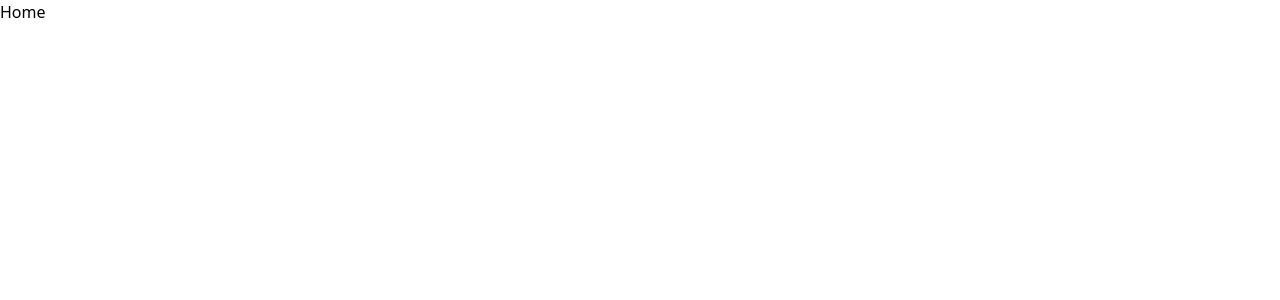
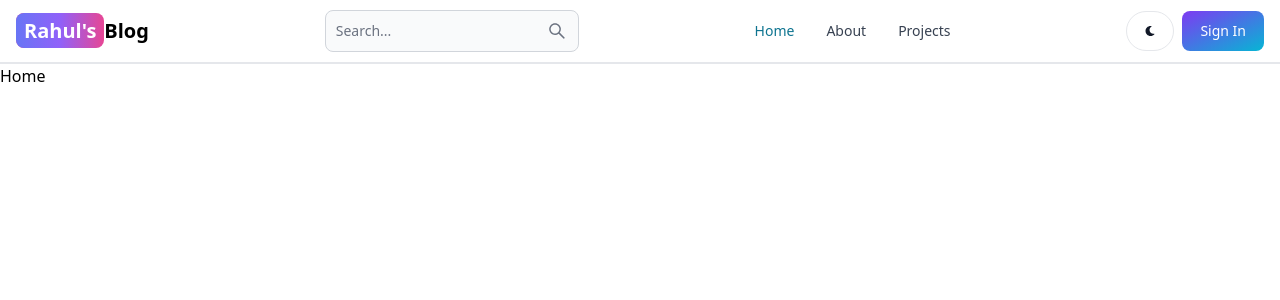
Before and after one commit to rahulchoudhary7/MERN-Blog, a React (Vite) app in the folder client/: page / in a window 1280 px wide. Shown: the top 300 px of the page. Built offline with nearby package versions, Linux system fonts and the light colour scheme.

Commit message:
create the header section

```diff
--- a/client/package.json
+++ b/client/package.json
@@ -10,8 +10,10 @@
     "preview": "vite preview"
   },
   "dependencies": {
+    "flowbite-react": "^0.8.0",
     "react": "^18.2.0",
     "react-dom": "^18.2.0",
+    "react-icons": "^5.0.1",
     "react-router-dom": "^6.22.3"
   },
   "devDependencies": {
--- a/client/src/App.jsx
+++ b/client/src/App.jsx
@@ -1,26 +1,24 @@
 import { BrowserRouter, Routes, Route } from 'react-router-dom'
-import Home from "./pages/Home"
-import About from "./pages/About"
+import Home from './pages/Home'
+import About from './pages/About'
 import Signin from './pages/Signin'
 import Signup from './pages/Signup'
 import Dashboard from './pages/Dashboard'
 import Projects from './pages/Projects'
+import Header from './components/Header'
 
 export default function App() {
   return (
-
-       <BrowserRouter>
+    <BrowserRouter>
+      <Header/>
       <Routes>
-        <Route path='/' element={<Home/>}/>
-        <Route path='/about' element={<About/>}/>
-        <Route path ='/sign-in' element={<Signin/>}/>
-        <Route path ='/sign-up' element={<Signup/>}/>
-        <Route path='/dashboard' element={<Dashboard/>}/>
-        <Route path='/projects' element={<Projects/>}/>
-
+        <Route path='/' element={<Home />} />
+        <Route path='/about' element={<About />} />
+        <Route path='/sign-in' element={<Signin />} />
+        <Route path='/sign-up' element={<Signup />} />
+        <Route path='/dashboard' element={<Dashboard />} />
+        <Route path='/projects' element={<Projects />} />
       </Routes>
     </BrowserRouter>
-
-
   )
 }
--- /dev/null
+++ b/client/src/components/Header.jsx
@@ -0,0 +1,53 @@
+import { Button, Navbar, TextInput } from 'flowbite-react'
+import { Link, useLocation } from 'react-router-dom'
+import { AiOutlineSearch } from 'react-icons/ai'
+import { FaMoon } from 'react-icons/fa'
+function Header() {
+  const path = useLocation().pathname
+  return (
+    <Navbar className='border-b-2'>
+      <Link
+        to={'/'}
+        className='self-center whitespace-nowrap text-sm sm:text-xl font-semibold dark:text-white'
+      >
+        <span className='px-2 py-1 bg-gradient-to-r from-indigo-500 via-purple-500 to bg-pink-500 rounded-lg text-white'>
+          Rahul's
+        </span>
+        Blog
+      </Link>
+      <form>
+        <TextInput
+          type='text'
+          placeholder='Search...'
+          rightIcon={AiOutlineSearch}
+          className='hidden lg:inline'
+        />
+      </form>
+      <Button className='w-12 h-10 lg:hidden' color='gray' pill>
+        <AiOutlineSearch />
+      </Button>
+      <div className='flex gap-2 md:order-2'>
+        <Button className='w-12 h-10 hidden sm:inline' color='gray' pill>
+          <FaMoon />
+        </Button>
+        <Link to={'/signin'}>
+          <Button gradientDuoTone='purpleToBlue'>Sign In</Button>
+        </Link>
+        <Navbar.Toggle />
+      </div>
+      <Navbar.Collapse>
+        <Navbar.Link active={path === '/'} as={'div'}>
+          <Link to={'/'}>Home</Link>
+        </Navbar.Link>
+        <Navbar.Link active={path === '/about'} as={'div'}>
+          <Link to={'/about'}>About</Link>
+        </Navbar.Link>
+        <Navbar.Link active={path === '/projects'} as={'div'}>
+          <Link to={'/projects'}>Projects</Link>
+        </Navbar.Link>
+      </Navbar.Collapse>
+    </Navbar>
+  )
+}
+
+export default Header
--- a/client/tailwind.config.js
+++ b/client/tailwind.config.js
@@ -1,8 +1,9 @@
 /** @type {import('tailwindcss').Config} */
+const flowbite = require('flowbite-react/tailwind')
 export default {
-  content: ['./index.html', './src/**/*.{js,ts,jsx,tsx}'],
+  content: ['./index.html', './src/**/*.{js,ts,jsx,tsx}', flowbite.content()],
   theme: {
     extend: {},
   },
-  plugins: [],
+  plugins: [flowbite.plugin()],
 }
```
Also changed, not shown: 1 other file (tests, documents, lock files or other folders).
